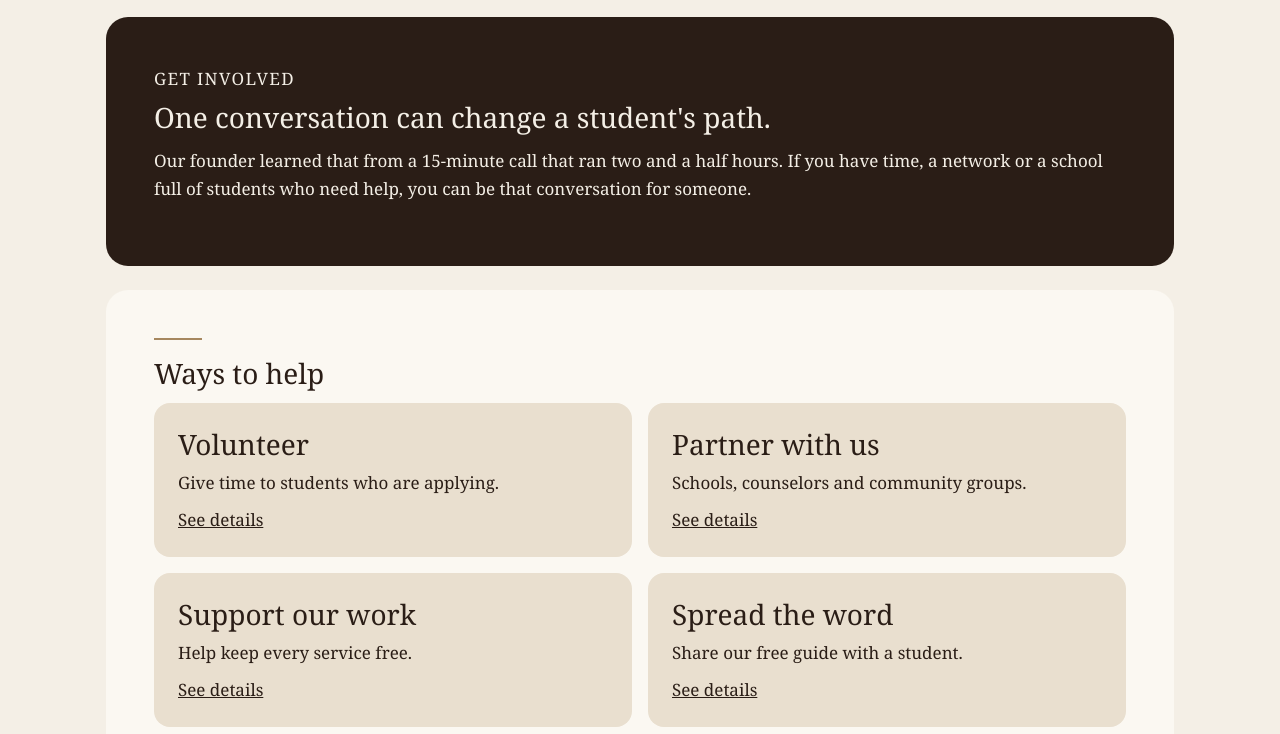
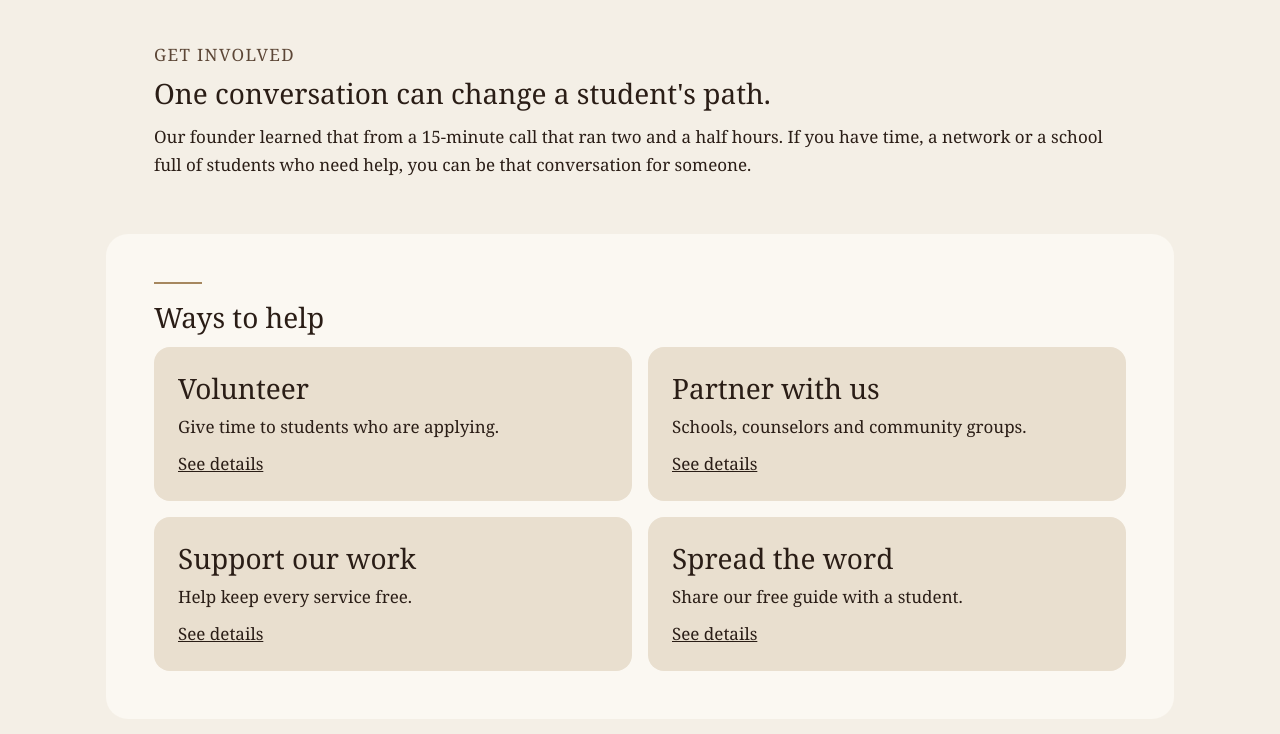
Before and after one commit to alvinktd/Project-Access, a plain HTML site: page get-involved.html in a window 1280 px wide. Shown: the part 66-800 px from the top of the page. Drawn offline with Linux system fonts and the light colour scheme.

Commit message:
Drop boxes behind plain text, keep them for the home hero, tiles and calls to action

```diff
--- a/css/style.css
+++ b/css/style.css
@@ -230,22 +230,35 @@ main {
   padding: 0 1rem 2rem;
 }
 
-/* Rounded cards, stacked full width */
+/* Sections, stacked full width. Plain text sits on the page with no box.
+   Text lines up with the text inside the boxed sections. */
 .card {
-  margin-bottom: 1.5rem;
+  margin-bottom: 0.5rem;
   padding: 2rem 1.5rem;
   border-radius: var(--radius);
+}
+
+/* Boxed sections, only where the box does work: the opening card,
+   closing calls to action, and groups of tappable tiles. */
+.card-box {
+  margin: 1rem 0 1.5rem;
   background: var(--surface);
 }
 
 /* Chocolate card for heroes and closing calls to action */
 .card-dark {
+  margin: 1rem 0 1.5rem;
   background: var(--surface-dark);
   color: var(--text-on-dark);
 }
 
 @media (width >= 900px) {
   .card {
+    padding: 1.5rem 3rem;
+  }
+
+  .card-box,
+  .card-dark {
     padding: 3rem;
   }
 }
--- a/get-involved.html
+++ b/get-involved.html
@@ -5,7 +5,7 @@
   <meta name="viewport" content="width=device-width, initial-scale=1">
   <title>Get Involved | Room4Us</title>
   <meta name="description" content="Volunteer, partner with us, support our work or spread the word.">
-  <link rel="stylesheet" href="css/style.css?v=6">
+  <link rel="stylesheet" href="css/style.css?v=7">
 </head>
 <body>
 
@@ -28,14 +28,14 @@
   <main>
 
     <!-- Opening statement -->
-    <section class="card card-dark" aria-labelledby="involved-heading">
+    <section class="card" aria-labelledby="involved-heading">
       <p class="eyebrow">Get involved</p>
       <h1 id="involved-heading">One conversation can change a student's path.</h1>
       <p>Our founder learned that from a 15-minute call that ran two and a half hours. If you have time, a network or a school full of students who need help, you can be that conversation for someone.</p>
     </section>
 
     <!-- Ways to help. Each card opens a modal. -->
-    <section class="card" aria-labelledby="ways-heading">
+    <section class="card card-box" aria-labelledby="ways-heading">
       <hr class="rule">
       <h2 id="ways-heading">Ways to help</h2>
       <div class="tiles">
```
Also changed, not shown: about.html (+2 -2 lines), college-apps-101.html (+2 -2 lines), get-help.html (+2 -2 lines), index.html (+1 -1 lines).
